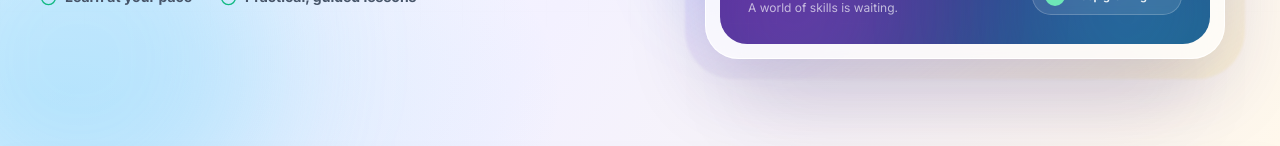
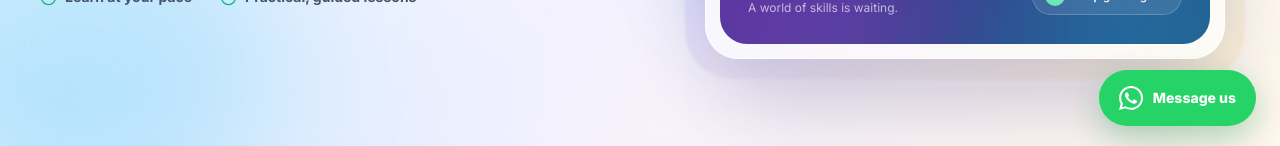
Before and after one commit to chamod-lakshitha/elevora-academy, a Next.js app: page / in a window 1280 px wide. Shown: the part 654-800 px from the top of the page. Built offline with nearby package versions, Linux system fonts and the light colour scheme; no server answers.

Commit message:
Show floating WhatsApp contact button on every page

```diff
--- a/app/layout.tsx
+++ b/app/layout.tsx
@@ -3,6 +3,7 @@ import { Inter } from 'next/font/google';
 import './globals.css';
 import Navbar from '@/components/Navbar';
 import Footer from '@/components/Footer';
+import WhatsAppButton from '@/components/WhatsAppButton';
 
 const inter = Inter({ subsets: ['latin'], variable: '--font-inter', display: 'swap' });
 const configuredSiteUrl = process.env.NEXT_PUBLIC_SITE_URL?.trim() || (process.env.VERCEL_PROJECT_PRODUCTION_URL ? 'https://' + process.env.VERCEL_PROJECT_PRODUCTION_URL : process.env.VERCEL_URL ? 'https://' + process.env.VERCEL_URL : undefined);
@@ -32,6 +33,6 @@ const organizationSchema = {
 export default function RootLayout({ children }: Readonly<{ children: React.ReactNode }>) {
   return <html lang="en"><body className={inter.variable + ' font-sans antialiased'}>
     <script type="application/ld+json" dangerouslySetInnerHTML={{ __html: JSON.stringify(organizationSchema) }} />
-    <Navbar />{children}<Footer />
+    <Navbar />{children}<Footer /><WhatsAppButton />
   </body></html>;
 }
```
